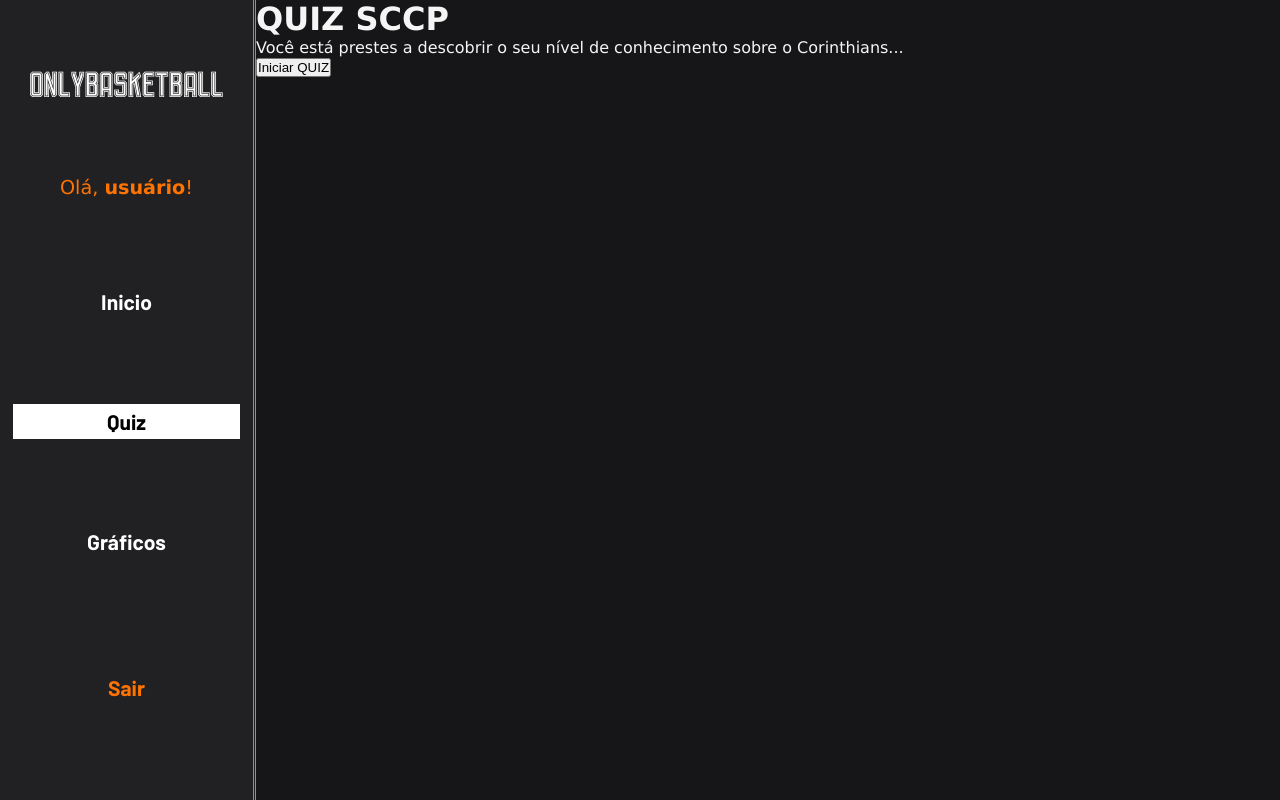
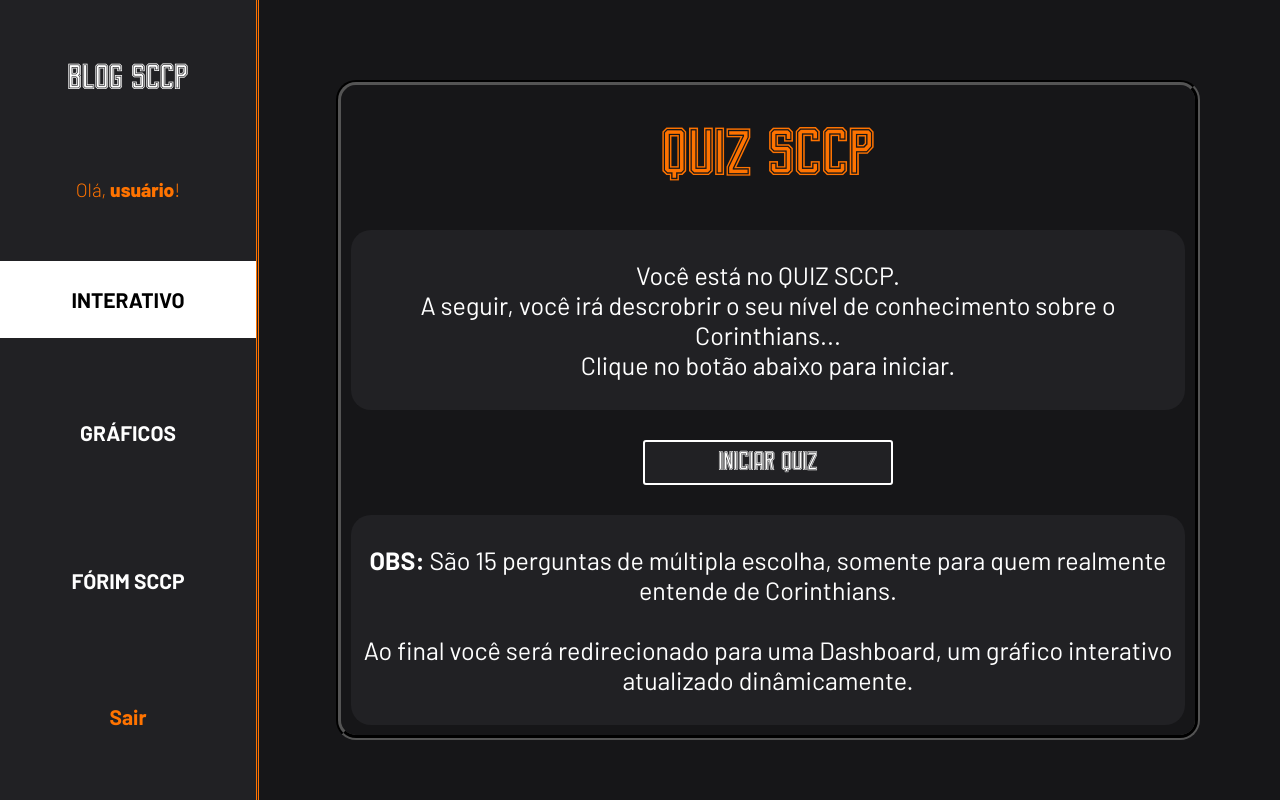
Before and after one commit to GabrielCerejo/Corinthians, a website: page public/dashboard/quiz.html in a window 1280 px wide. Drawn offline with Linux system fonts and the light colour scheme; no server answers.

Commit message:
estilizações dash e quiz

```diff
--- a/public/css/dashboards.css
+++ b/public/css/dashboards.css
@@ -149,6 +149,14 @@
   background-color: #161618;
   height: 100vh;
   overflow: auto;
+  align-items: center;
+}
+
+.dash h1 {
+  font-family: 'corinthians';
+  color: rgb(255, 115, 0);
+  font-weight: lighter;
+
 }
 
 .area-parametros-alerta {
@@ -321,6 +329,10 @@
   font-size: large;
 }
 
+.btn-nav h3 {
+  color: black;
+}
+
 
 
 
@@ -368,6 +380,10 @@
 .btn-nav-white:hover h3 {
   width: 100%;
   color: black;
+}
+
+.btn-nav-white h3 {
+  color: white;
 }
 
 .btn-logout h3 {
@@ -599,3 +615,73 @@
   width: 100%;
   color: black
 }
+
+#iniciarQuiz {
+  align-items: center;
+  text-align: center;
+  height: 100%;
+  border: 5px groove #000;
+  margin: 10vh;
+  border-radius: 20px;
+}
+
+#iniciarQuiz p {
+  color: white;
+  background-color: #212124;
+  font-size: 25px;
+  border-radius: 20px;
+  margin: 10px;
+}
+
+#iniciarQuiz h1 {
+  font-size: 60px;
+}
+
+.alternativo p{
+  font-size: small;
+}
+
+#iniciarQuiz button {
+  height: 45px;
+  width: 250px;
+  font-family: 'corinthians';
+  font-weight: lighter;
+  font-size: x-large;
+  background-color: #212124;
+  color: rgb(255, 255, 255);
+  border-radius: 3px;
+  border: 2px double rgb(255, 255, 255);
+  padding: auto 15px 15px auto;
+  gap: 5px;
+  transition: all 250ms;
+  position: relative;
+  overflow: hidden;
+  z-index: 0;
+  margin: 20px;
+}
+
+#iniciarQuiz button:hover {
+  background: rgb(0, 0, 0);
+  color: rgb(255, 115, 0);
+  border: 2px double rgb(255, 115, 0);
+}
+
+#iniciarQuiz button::before {
+  content: "";
+  top: 0;
+  left: 0;
+  position: absolute;
+  height: 100%;
+  width: 0;
+  background: black;
+  z-index: -1;
+  color: rgb(255, 115, 0);
+  -webkit-box-shadow: 4px 8px 19px -3px rgba(0, 0, 0, 0.27);
+  box-shadow: 4px 8px 19px -3px rgba(0, 0, 0, 0.27);
+  transition: all 500ms;
+}
+
+#iniciarQuiz button:hover::before {
+  width: 100%;
+  color: black
+}
--- a/public/dashboard/quiz.html
+++ b/public/dashboard/quiz.html
@@ -9,7 +9,6 @@
     <title>Quiz</title>
 
     <link rel="stylesheet" href="./../css/dashboards.css">
-    <link rel="stylesheet" href="./../css/style-quiz.css" />
 
     <script src="../js/sessao.js"></script>
     <!-- <script src="../js/alerta.js"></script> -->
@@ -28,25 +27,25 @@
 
         <div class="header-left dash-header">
 
-            <h1>OnlyBasketball</h1>
+            <h1>BLOG SCCP</h1>
 
             <div class="hello">
                 <h3>Olá, <span id="b_usuario">usuário</span>!</h3>
             </div>
 
-            <div class="btn-nav-white">
+            <div class="btn-nav">
                 <a href="./inicio_dash.html">
-                    <h3>Inicio</h3>
+                    <h3>INTERATIVO</h3>
                 </a>
             </div>
 
-            <div class="btn-nav">
-                <h3>Quiz</h3>
+            <div class="btn-nav-white">
+                <h3>GRÁFICOS</h3>
             </div>
 
             <div class="btn-nav-white">
                 <a href="./dashboard.html">
-                    <h3>Gráficos</h3>
+                    <h3>FÓRIM SCCP</h3>
                 </a>
             </div>
 
@@ -65,11 +64,24 @@
         <div class="dash">
             <div id="quizContainer">
                 <div id="box">
-                    <div id="inicarQuiz">
+                    <div id="iniciarQuiz">
 
                         <h1>QUIZ SCCP</h1>
-                        <p>Você está prestes a descobrir o seu nível de conhecimento sobre o Corinthians...</p>
+                        <p><br>Você está no QUIZ SCCP. <br>
+                            A seguir, você irá descrobrir o seu nível de conhecimento sobre o Corinthians...<br>
+                            Clique no botão abaixo para iniciar. <br><br>
+                        </p>
                         <button onclick="iniciar()">Iniciar QUIZ</button>
+                        <div class="alternativo">
+                            <p>
+                               <br> <b>OBS: </b>São 15 perguntas de múltipla
+                                escolha, somente para quem realmente entende de Corinthians. <br><br>
+                                Ao final você será redirecionado para uma Dashboard, um gráfico interativo atualizado
+                                dinâmicamente.
+                                <br><br>
+
+                            </p>
+                        </div>
                     </div>
                     <div id="quiz" style="display: none;">
                         <div id="pergunta1" class="pergunta">
@@ -80,35 +92,35 @@
                             <button onclick="responder(this, '2017')">2018</button>
                         </div>
                         <div id="pergunta2" class="pergunta" style="display: none;">
-                            <h2>Quem fez o gol do título paulista em 1977, tirando o Corinthias de um jejum histórico?</h2>
+                            <h2>Quem fez o gol do título paulista em 1977, tirando o Corinthias de um jejum histórico?
+                            </h2>
                             <button onclick="responder(this, 'Basílio')">"Craque" Neto</button>
                             <button onclick="responder(this, 'Basílio')">Basílio</button>
                             <button onclick="responder(this, 'Basílio')">Marcelinho Carioca</button>
                             <button onclick="responder(this, 'Basílio')">Edílson "Capetinha"</button>
                         </div>
                         <div id="pergunta3" class="pergunta" style="display: none;">
-                            <h2>Na partida contra o Vasco da Gama pelas Quartas de Final da Libertadores 2012, Cássio fez uma de suas maiores defesas no Corinthians. Quem chutou para a defesa do Gigante?</h2>
+                            <h2>Na partida contra o Vasco da Gama pelas Quartas de Final da Libertadores 2012, Cássio
+                                fez uma de suas maiores defesas no Corinthians. Quem chutou para a defesa do Gigante?
+                            </h2>
                             <button onclick="responder(this, 'Diego Souza')">Luiz Fabiano</button>
                             <button onclick="responder(this, 'Diego Souza')">Neymar</button>
                             <button onclick="responder(this, 'Diego Souza')">Diego Souza</button>
                             <button onclick="responder(this, 'Diego Souza')">Guerrero</button>
                         </div>
                         <div id="pergunta4" class="pergunta" style="display: none;">
-                            <h2>No Mundial de Clubes de 2000, o Corinthians garantiu sua vaga na final diante do Real Madrid. Neste jogo o Corinthians marcos dois gols. De quem foram esses gols?</h2>
-                            <button
-                                onclick="responder(this, 'Edílson Capetinha')">Marcelinho Carioca</button>
-                            <button
-                                onclick="responder(this, 'Edílson Capetinha')">Vapeta</button>
-                            <button
-                                onclick="responder(this, 'Edílson Capetinha')">Freddy Rincon</button>
-                            <button
-                                onclick="responder(this, 'Edílson Capetinha')">Edílson Capetinha</button>
+                            <h2>No Mundial de Clubes de 2000, o Corinthians garantiu sua vaga na final diante do Real
+                                Madrid. Neste jogo o Corinthians marcos dois gols. De quem foram esses gols?</h2>
+                            <button onclick="responder(this, 'Edílson Capetinha')">Marcelinho Carioca</button>
+                            <button onclick="responder(this, 'Edílson Capetinha')">Vapeta</button>
+                            <button onclick="responder(this, 'Edílson Capetinha')">Freddy Rincon</button>
+                            <button onclick="responder(this, 'Edílson Capetinha')">Edílson Capetinha</button>
                         </div>
                         <div id="pergunta5" class="pergunta" style="display: none;">
                             <h2>Como a torcida do Corinthians é carinhosamente chamada?</h2>
                             <button onclick="responder(this, 'O Bando de Loucos')">Gaviões da Fiel</button>
                             <button onclick="responder(this, 'O Bando de Loucos')">O Bando de Loucos</button>
-                            <button onclick="responder(this, 'O Bando de Loucos')">Trikas/button>
+                            <button onclick="responder(this, 'O Bando de Loucos')">Trikas</button>
                             <button onclick="responder(this, 'O Bando de Loucos')">Porco</button>
                         </div>
                         <div id="pergunta6" class="pergunta" style="display: none;">
@@ -119,32 +131,43 @@
                             <button onclick="responder(this, '1990')">1998</button>
                         </div>
                         <div id="pergunta7" class="pergunta" style="display: none;">
-                            <h2>Durante a participação do Corinthians no Mundial de Clubes FIFA 2012, um jogador do time se destacou marcando dois gols de cabeça, quem é ele?</h2>
+                            <h2>Durante a participação do Corinthians no Mundial de Clubes FIFA 2012, um jogador do time
+                                se destacou marcando dois gols de cabeça, quem é ele?</h2>
                             <button onclick="responder(this, 'Guerrero')">Romarinho</button>
                             <button onclick="responder(this, 'Guerrero')">Guerrero</button>
                             <button onclick="responder(this, 'Guerrero')">Romero</button>
                             <button onclick="responder(this, 'Guerrero')">Emerson Sheik</button>
                         </div>
                         <div id="pergunta8" class="pergunta" style="display: none;">
-                            <h2>Durante a época do Regime Militar no Brasil, um movimento corinthiano a favor da Democracia mudou os rumos do país, trata-se do(a)</h2>
+                            <h2>Durante a época do Regime Militar no Brasil, um movimento corinthiano a favor da
+                                Democracia mudou os rumos do país, trata-se do(a)</h2>
                             <button onclick="responder(this, 'Democracia Corinthiana')">Autistas Alvinegros</button>
                             <button onclick="responder(this, 'Democracia Corinthiana')">Fiel Democracia</button>
                             <button onclick="responder(this, 'Democracia Corinthiana')">Loucos por Democracia</button>
                             <button onclick="responder(this, 'Democracia Corinthiana')">Democracia Corinthiana</button>
                         </div>
                         <div id="pergunta9" class="pergunta" style="display: none;">
-                            <h2>Durante o pior ano da história do Corinthians, o time teve de jogar a série B do Campeonato Brasileiro. Mas o time se reacendeu com a chegada de um técnico. Quem é ele?</h2>
+                            <h2>Durante o pior ano da história do Corinthians, o time teve de jogar a série B do
+                                Campeonato Brasileiro. Mas o time se reacendeu com a chegada de um técnico. Quem é ele?
+                            </h2>
                             <button onclick="responder(this, 'Mano Menezes')">Adenor Tite</button>
                             <button onclick="responder(this, 'Mano Menezes')">Vanderlei Luxemburgo</button>
                             <button onclick="responder(this, 'Mano Menezes')">Mano Menezes</button>
                             <button onclick="responder(this, 'Mano Menezes')">Andrés Sanchez</button>
                         </div>
                         <div id="pergunta10" class="pergunta" style="display: none;">
-                            <h2>Durante a Copa Libertadores da América de 2012, pela primeira vez na história da competição, o Corinthians conseguiu ser campeão com uma campanha invicta. Qual era o quarteto defensivo da equipe?</h2>
-                            <button onclick="responder(this, 'Fábio Santos, Leandro Castán, Chicão e Alessandro')">Alessandro, Ralf, Chicão, Fagner</button>
-                            <button onclick="responder(this, 'Fábio Santos, Leandro Castán, Chicão e Alessandro')">Jorge Henrique, Paulo André, Chicão e Fagner</button>
-                            <button onclick="responder(this, 'Fábio Santos, Leandro Castán, Chicão e Alessandro')">Fábio Santos, Ralf, Chicão, Fagner</button>
-                            <button onclick="responder(this, 'Fábio Santos, Leandro Castán, Chicão e Alessandro')">Fábio Santos, Leandro Castán, Chicão e Alessandro</button>
+                            <h2>Durante a Copa Libertadores da América de 2012, pela primeira vez na história da
+                                competição, o Corinthians conseguiu ser campeão com uma campanha invicta. Qual era o
+                                quarteto defensivo da equipe?</h2>
+                            <button
+                                onclick="responder(this, 'Fábio Santos, Leandro Castán, Chicão e Alessandro')">Alessandro,
+                                Ralf, Chicão, Fagner</button>
+                            <button onclick="responder(this, 'Fábio Santos, Leandro Castán, Chicão e Alessandro')">Jorge
+                                Henrique, Paulo André, Chicão e Fagner</button>
+                            <button onclick="responder(this, 'Fábio Santos, Leandro Castán, Chicão e Alessandro')">Fábio
+                                Santos, Ralf, Chicão, Fagner</button>
+                            <button onclick="responder(this, 'Fábio Santos, Leandro Castán, Chicão e Alessandro')">Fábio
+                                Santos, Leandro Castán, Chicão e Alessandro</button>
                         </div>
                         <div id="pergunta11" class="pergunta" style="display: none;">
                             <h2>Em que ano o Clube foi fundado?</h2>
@@ -154,9 +177,12 @@
                             <button onclick="responder(this, '1910')">1932</button>
                         </div>
                         <div id="pergunta12" class="pergunta" style="display: none;">
-                            <h2>Durante o segundo jogo da final do Campeonato Paulista de 1999, o Corinthians empatou com o Palmeiras, sagrando-se campeão da competição. Neste jogo o destaque vai para um jogador, por fazer o gol nos últimos minutos e dar a famosa embaixadinha. Qual é este jogador?</h2>
+                            <h2>Durante o segundo jogo da final do Campeonato Paulista de 1999, o Corinthians empatou
+                                com o Palmeiras, sagrando-se campeão da competição. Neste jogo o destaque vai para um
+                                jogador, por fazer o gol nos últimos minutos e dar a famosa embaixadinha. Qual é este
+                                jogador?</h2>
                             <button onclick="responder(this, 'Edílson Capetinha')">Craque Neto</button>
-                            <button onclick="responder(this, 'Edílson Capetinha')">Vampeta/button>
+                            <button onclick="responder(this, 'Edílson Capetinha')">Vampeta</button>
                             <button onclick="responder(this, 'Edílson Capetinha')">Marcelinho Carioca</button>
                             <button onclick="responder(this, 'Edílson Capetinha')">Edílson Capetinha</button>
                         </div>
@@ -175,7 +201,8 @@
                             <button onclick="responder(this, 'Romarinho')">Guerrero</button>
                         </div>
                         <div id="pergunta15" class="pergunta" style="display: none;">
-                            <h2>Durante a incrível campanha de 2015, o Corinthians se tornou o time com mais pontos na história do Brasileirão de pontos corridos. Quantos pontos?</h2>
+                            <h2>Durante a incrível campanha de 2015, o Corinthians se tornou o time com mais pontos na
+                                história do Brasileirão de pontos corridos. Quantos pontos?</h2>
                             <button onclick="responder(this, '81 pontos')">90 pontos</button>
                             <button onclick="responder(this, '81 pontos')">77 pontos</button>
                             <button onclick="responder(this, '81 pontos')">80 pontos</button>
@@ -198,6 +225,7 @@
         </div>
     </div>
 </body>
+
 </html>
 <script>
 
@@ -216,12 +244,12 @@
     var incorretas = 0;
 
     function iniciar() {
-        document.getElementById('inicarQuiz').style.display = 'none';
+        document.getElementById('iniciarQuiz').style.display = 'none';
         document.getElementById('quiz').style.display = 'block';
     }
 
     var perguntaAtual = 1;
-    var totalDePerguntas = 10; // Corrigido para o número real de perguntas
+    var totalDePerguntas = 15; // Corrigido para o número real de perguntas
 
     function responder(botao, respostaCorreta) {
         const respostaSelecionada = botao.textContent;
--- a/src/routes/usuarios.js
+++ b/src/routes/usuarios.js
@@ -16,7 +16,7 @@
     usuarioController.finalizar(req, res);
 });
 
-router.post("/slect_quiz", function (req, res) {
+router.post("/select_quiz", function (req, res) {
     usuarioController.select_quiz(req, res);
 });
 
@@ -28,4 +28,8 @@
     usuarioController.buscar_ultimo(req, res);
 });
 
+router.post("/mostrar_tentativas", function (req, res) {
+    usuarioController.mostrar_tentativas(req, res);
+});
+
 module.exports = router;
```
Also changed, not shown: public/dashboard/dashboard.html (+20 -3 lines), src/controllers/usuarioController.js (+11 -1 lines), src/models/usuarioModel.js (+14 -1 lines), 1 other file.
